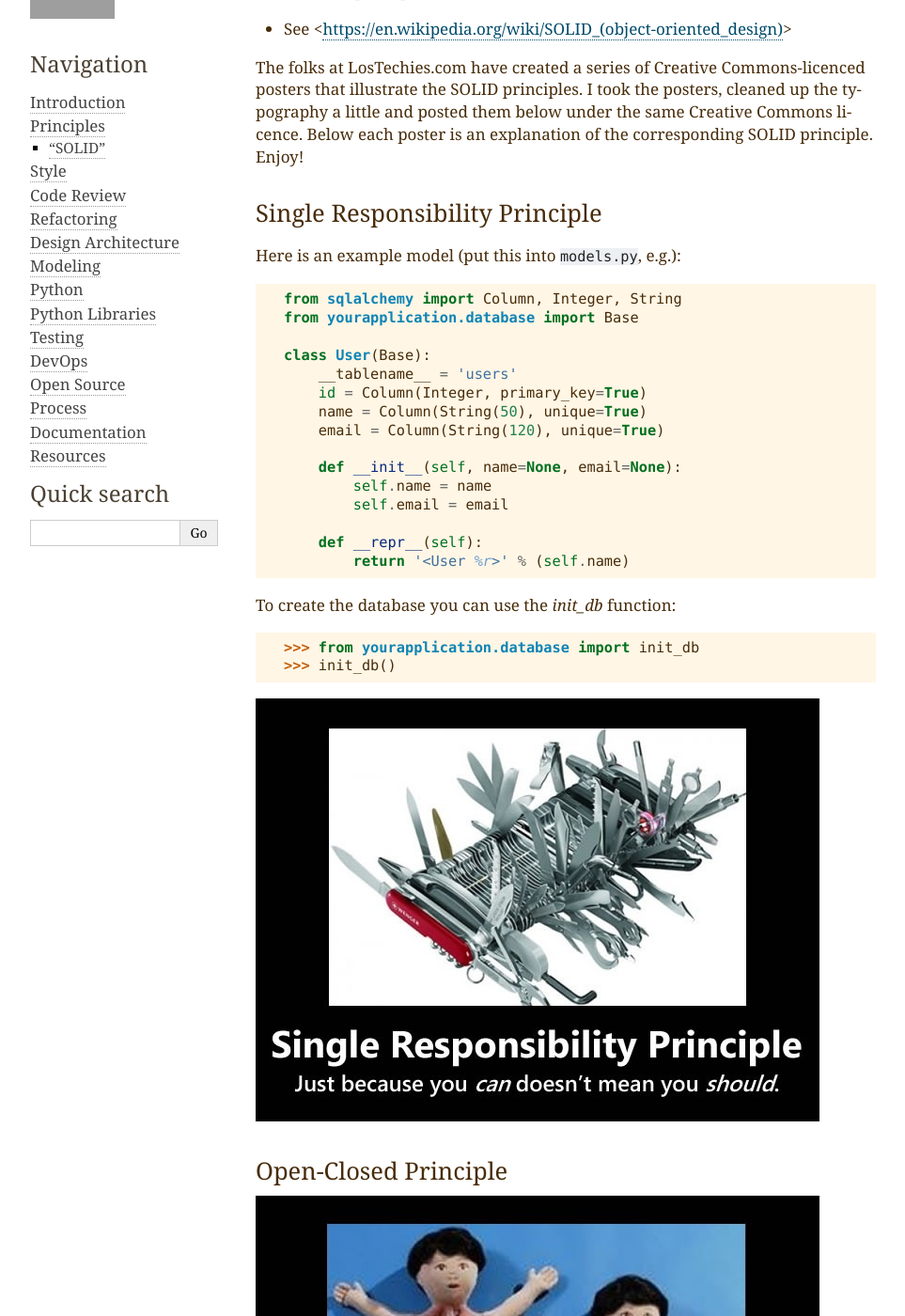
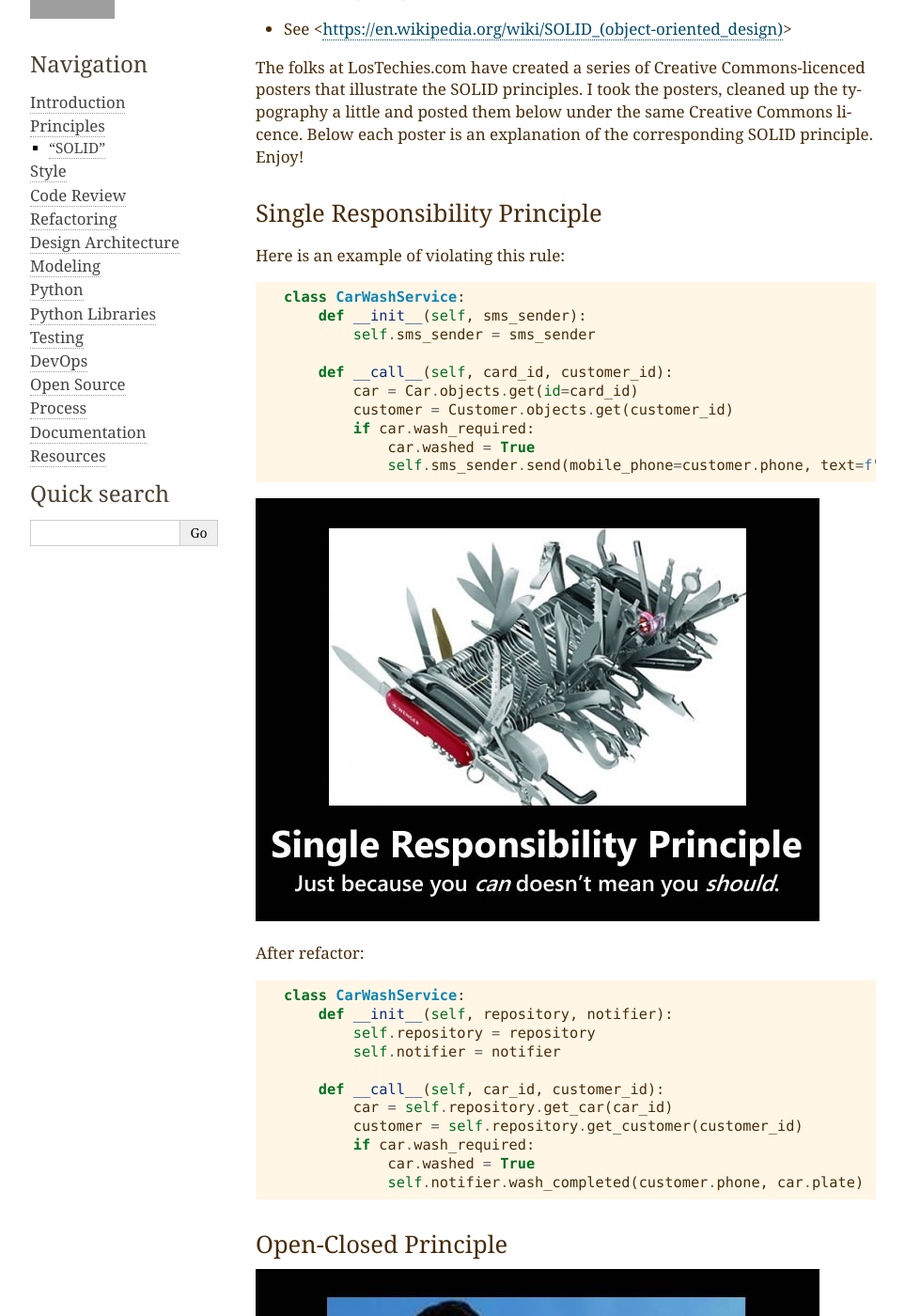
Before and after one commit to rstit/rst-developer-guide, a Sphinx documentation site: the page built from source/principles.rst, in a window 1280 px wide and 1400 px high, scrolled down 197 px. Shown: the whole window at 94% size, without its empty margins (148-1111 px from the left). Built offline with Sphinx 7.4.7, drawn with Linux system fonts in a browser that asks for light colours; grey boxes are pictures that could not be loaded.

Commit message:
examples

```diff
--- a/source/principles.rst
+++ b/source/principles.rst
@@ -14,7 +14,8 @@
 Single Responsibility Principle
 ~~~~~~~~~~
 
-.. code-block:: python
+Here is an example of violating this rule::
+
     class CarWashService:
         def __init__(self, sms_sender):
             self.sms_sender = sms_sender
@@ -24,37 +25,23 @@
             customer = Customer.objects.get(customer_id)
             if car.wash_required:
                 car.washed = True
-                car.washed_at = utcnow()
                 self.sms_sender.send(mobile_phone=customer.phone, text=f"Car %{car.plate} whashed.")
 
+.. image:: _static/solid/sr.jpg
 
+After refactor::
 
-Here is an example model (put this into :file:`models.py`, e.g.)::
+    class CarWashService:
+        def __init__(self, repository, notifier):
+            self.repository = repository
+            self.notifier = notifier
 
-    from sqlalchemy import Column, Integer, String
-    from yourapplication.database import Base
-
-    class User(Base):
-        __tablename__ = 'users'
-        id = Column(Integer, primary_key=True)
-        name = Column(String(50), unique=True)
-        email = Column(String(120), unique=True)
-
-        def __init__(self, name=None, email=None):
-            self.name = name
-            self.email = email
-
-        def __repr__(self):
-            return '<User %r>' % (self.name)
-
-To create the database you can use the `init_db` function:
-
->>> from yourapplication.database import init_db
->>> init_db()
-
-
-
-.. image:: _static/solid/sr.jpg
+        def __call__(self, car_id, customer_id):
+            car = self.repository.get_car(car_id)
+            customer = self.repository.get_customer(customer_id)
+            if car.wash_required:
+                car.washed = True
+                self.notifier.wash_completed(customer.phone, car.plate)
 
 Open-Closed Principle
 ~~~~~~~~~~
```
